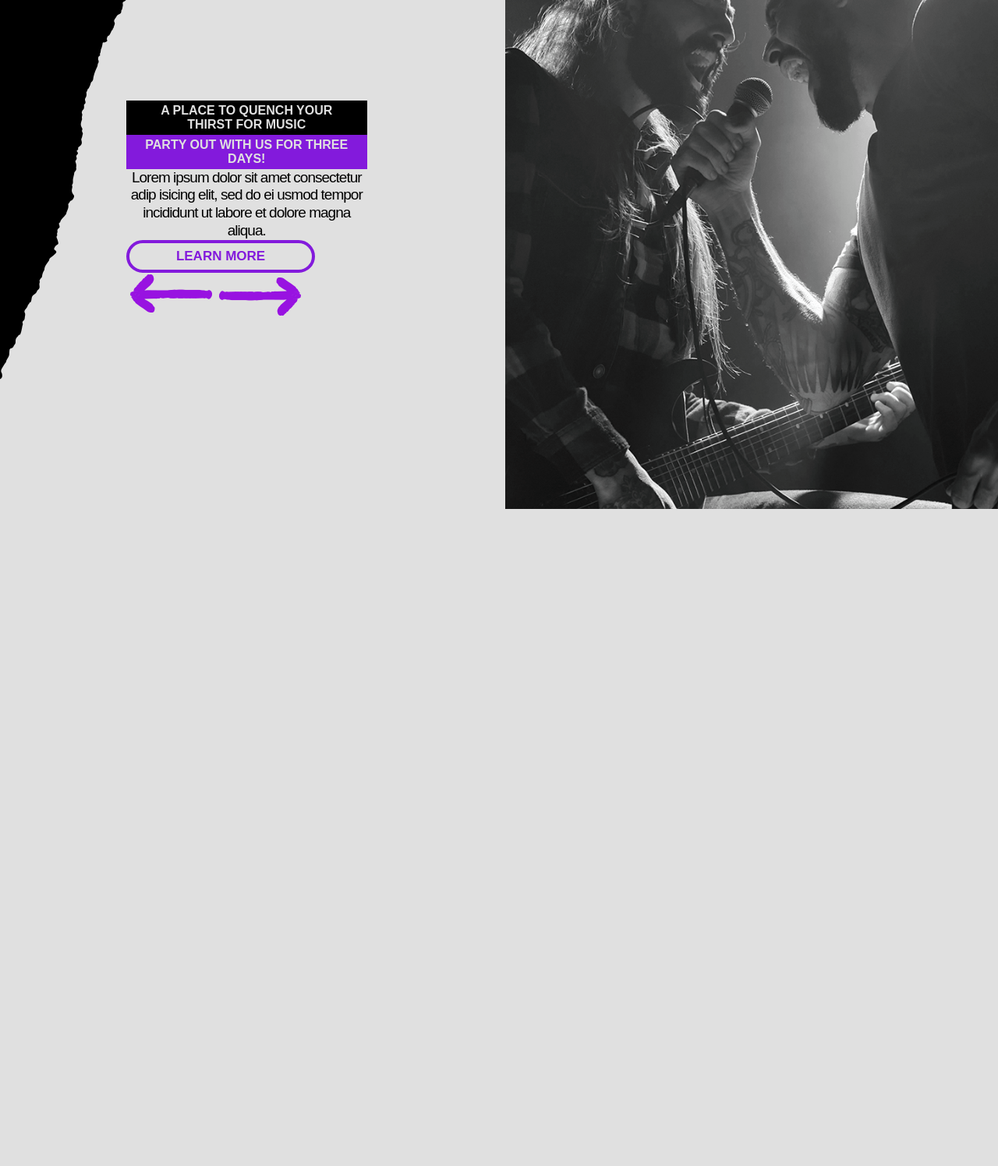
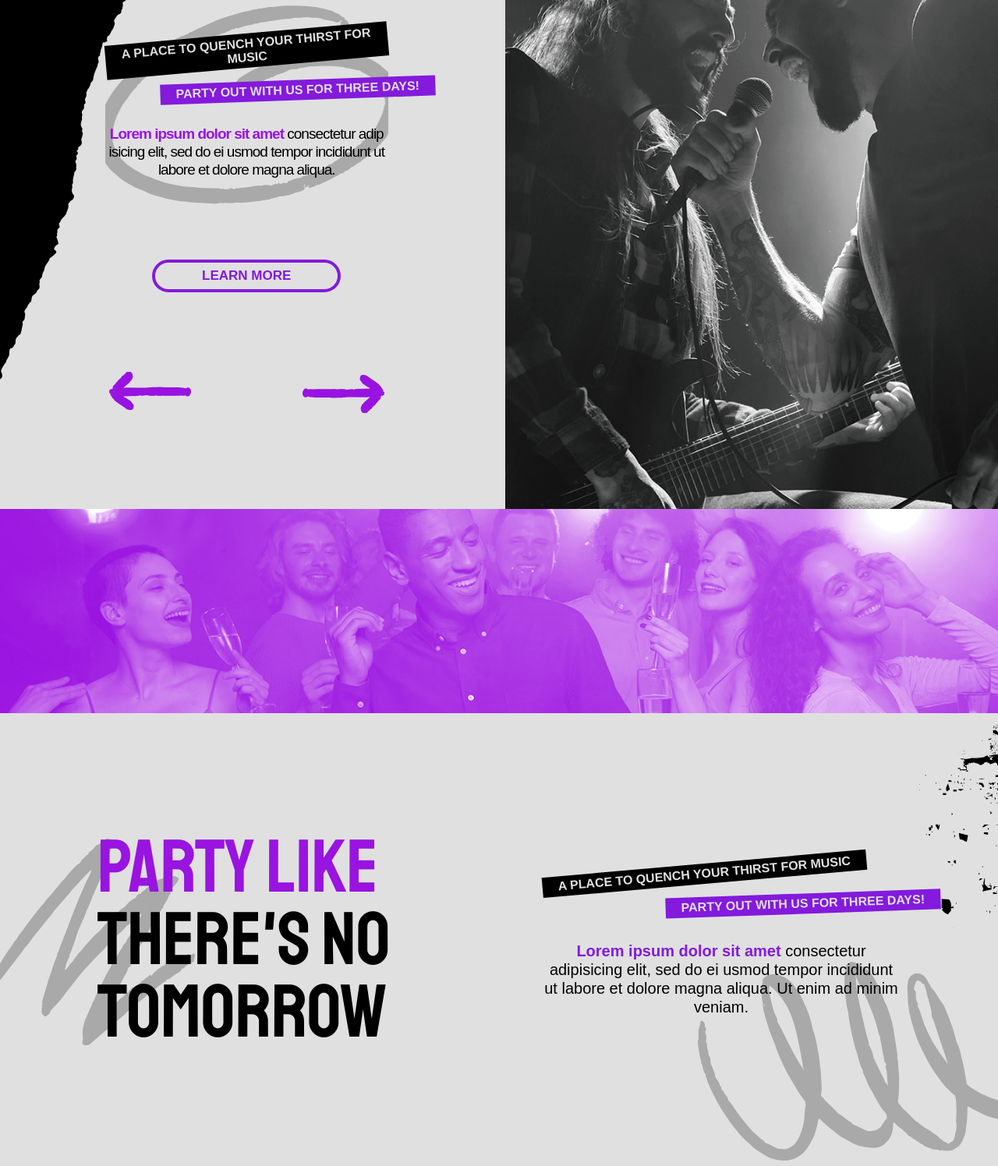
Before and after one commit to AleksandarSarbajic/Music-week-Desing, a website built with Parcel: page src/index.html in a window 1280 px wide. Shown: the part 3163-4659 px from the top of the page at 78% size. Before the commit the page ends 3818 px from the top, so only its background shows below. Built offline with nearby package versions, Linux system fonts and the light colour scheme; a web font is replaced by a local one.

Commit message:
break section

```diff
--- a/src/index.html
+++ b/src/index.html
@@ -55,7 +55,7 @@
                 </p>
               </div>
             </div>
-            <a href="#" class="arrow_link"
+            <a href="#break" class="arrow_link"
               ><img src="/img/hero-arrow.png" alt="" class="arrow-link-img"
             /></a>
           </div>
@@ -225,7 +225,8 @@
       <div class="row">
         <div class="col-md-6 slide align-self-center">
           <div class="row justify-content-center">
-            <div class="col-md-6">
+            <div class="col-md-7">
+              <div class="slide-circle-2">
                 <p class="slide-text-curved-img-1">
                   a place to quench your thirst for music
                 </p>
@@ -233,11 +234,17 @@
                   party out with us for three days!
                 </p>
                 <p class="slide-img-text">
-                Lorem ipsum dolor sit amet consectetur adip isicing elit, sed do
-                ei usmod tempor incididunt ut labore et dolore magna aliqua.
+                  <span class="colored-light bold-700"
+                    >Lorem ipsum dolor sit amet</span
+                  >
+                  consectetur adip isicing elit, sed do ei usmod tempor
+                  incididunt ut labore et dolore magna aliqua.
                 </p>
+              </div>
+              <div class="center-btn">
                 <a href="#" class="btn btn-tickets">learn More</a>
-              <div>
+              </div>
+              <div class="center-arrows">
                 <button class="arrow-slider-default" data-set="1">
                   <img
                     src="/img/arrow_21-left.png"
@@ -261,5 +268,28 @@
         </div>
       </div>
     </section>
+    <img src="/img/section_break_img.png" alt="" class="break-img" />
+    <section id="break" class="break-seaction">
+      <div class="container">
+        <div class="row justify-content-center">
+          <div class="col-md-6">
+            <h2 class="break-title">
+              <span class="colored-light">party like</span> there's no tomorrow
+            </h2>
+          </div>
+          <div class="col-md-5 align-self-center">
+            <p class="break-text-curved-1">
+              a place to quench your thirst for music
+            </p>
+            <p class="break-text-curved-2">party out with us for three days!</p>
+            <p class="break-text">
+              <span class="colored-2 bold-700">Lorem ipsum dolor sit amet</span>
+              consectetur adipisicing elit, sed do ei usmod tempor incididunt ut
+              labore et dolore magna aliqua. Ut enim ad minim veniam.
+            </p>
+          </div>
+        </div>
+      </div>
+    </section>
   </body>
 </html>
--- /dev/null
+++ b/src/scss/break_section.scss
@@ -0,0 +1,46 @@
+.break-seaction {
+  background-image: url('/img/section_break_line.png'),
+    url('/img/section_break_mark.png'), url('/img/break_circle.png');
+  background-position: left, top right, bottom right;
+  background-repeat: no-repeat, no-repeat, no-repeat;
+  padding: 15rem 0;
+}
+.break-img {
+  width: 100%;
+  object-fit: contain;
+}
+
+.break-title {
+  font-size: 9.6rem;
+  line-height: 93px;
+  font-weight: 400;
+  font-family: 'Staatliches', cursive;
+}
+
+.break-text {
+  font-size: 2rem;
+  letter-spacing: 0px;
+  line-height: 1.2;
+  text-align: center;
+}
+
+.break-text-curved-1,
+.break-text-curved-2 {
+  font-size: 1.6rem;
+  display: inline-block;
+  text-transform: uppercase;
+  color: #e0e0e0;
+  font-weight: 700;
+  text-align: center;
+  padding: 0.4rem 2rem 0.4rem 2rem;
+}
+.break-text-curved-1 {
+  background-color: #000;
+  transform: rotate(-5deg);
+  margin-bottom: 1.8rem;
+}
+.break-text-curved-2 {
+  background-color: #831adc;
+  transform: rotate(-2deg) translateX(45%);
+  margin-bottom: 3rem;
+}
--- a/src/scss/slide_img_section.scss
+++ b/src/scss/slide_img_section.scss
@@ -15,17 +15,18 @@
   text-transform: uppercase;
   color: #e0e0e0;
   font-weight: 700;
-
   text-align: center;
   padding: 0.4rem 2rem 0.4rem 2rem;
 }
 .slide-text-curved-img-1 {
   background-color: #000;
-  transform: rotate(3rem);
+  transform: rotate(-5deg);
+  margin-bottom: 1.8rem;
 }
 .slide-text-curved-img-2 {
   background-color: #831adc;
-  transform: rotate(3rem);
+  transform: rotate(-2deg) translateX(20%);
+  margin-bottom: 3rem;
 }
 .slide-img-text {
   font-size: 1.9rem;
@@ -33,4 +34,23 @@
   text-align: center;
 
   line-height: 1.2;
+  margin: 0 auto;
+  margin-bottom: 6.4rem;
+  max-width: 40rem;
 }
+.center-arrows {
+  display: flex;
+  justify-content: space-between;
+}
+.center-btn {
+  display: flex;
+  justify-content: center;
+  margin-bottom: 10rem;
+}
+.slide-circle-2 {
+  padding-bottom: 4rem;
+  padding-top: 4rem;
+  background-image: url('/img/slider_circle.png');
+  background-repeat: no-repeat;
+  background-position: top;
+}
--- a/src/scss/styles.scss
+++ b/src/scss/styles.scss
@@ -6,3 +6,4 @@
 @import '/src/scss/slide_section.scss';
 @import '/src/scss/ticket_section.scss';
 @import '/src/scss/slide_img_section.scss';
+@import '/src/scss/break_section.scss';
```
Also changed, not shown: img/break_circle.png (added), img/section_break_img.png (added), img/section_break_line.png (added), img/section_break_mark.png (added). Lines whose indentation alone changed are shown as unchanged.
